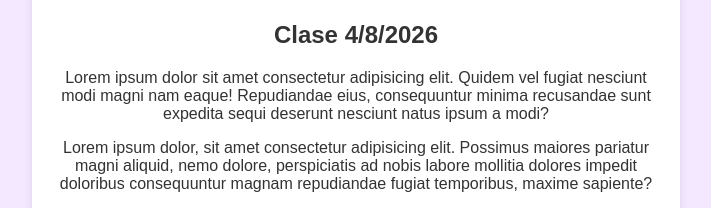
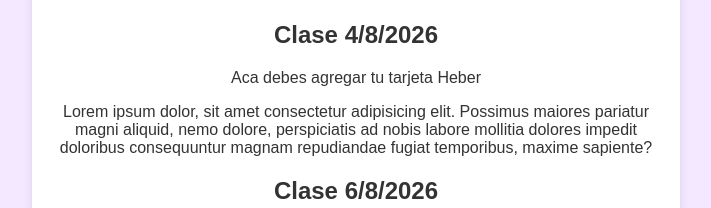
Before and after one commit to SILVIAGONZALEZ1/MiPrimerRepositorioTM, a plain HTML site: page index.html in a window 1280 px wide. Shown: the part 597-805 px from the top of the page, without its empty margins (284-995 px from the left). Drawn offline with Linux system fonts and the light colour scheme.

Commit message:
cambie un p

```diff
--- a/index.html
+++ b/index.html
@@ -17,10 +17,7 @@
 
       <h2>Clase 4/8/2026</h2>
       <p>
-        Lorem ipsum dolor sit amet consectetur adipisicing elit. Quidem vel
-        fugiat nesciunt modi magni nam eaque! Repudiandae eius, consequuntur
-        minima recusandae sunt expedita sequi deserunt nesciunt natus ipsum a
-        modi?
+      Aca debes agregar tu tarjeta Heber
       </p>
 
       <p>
```
